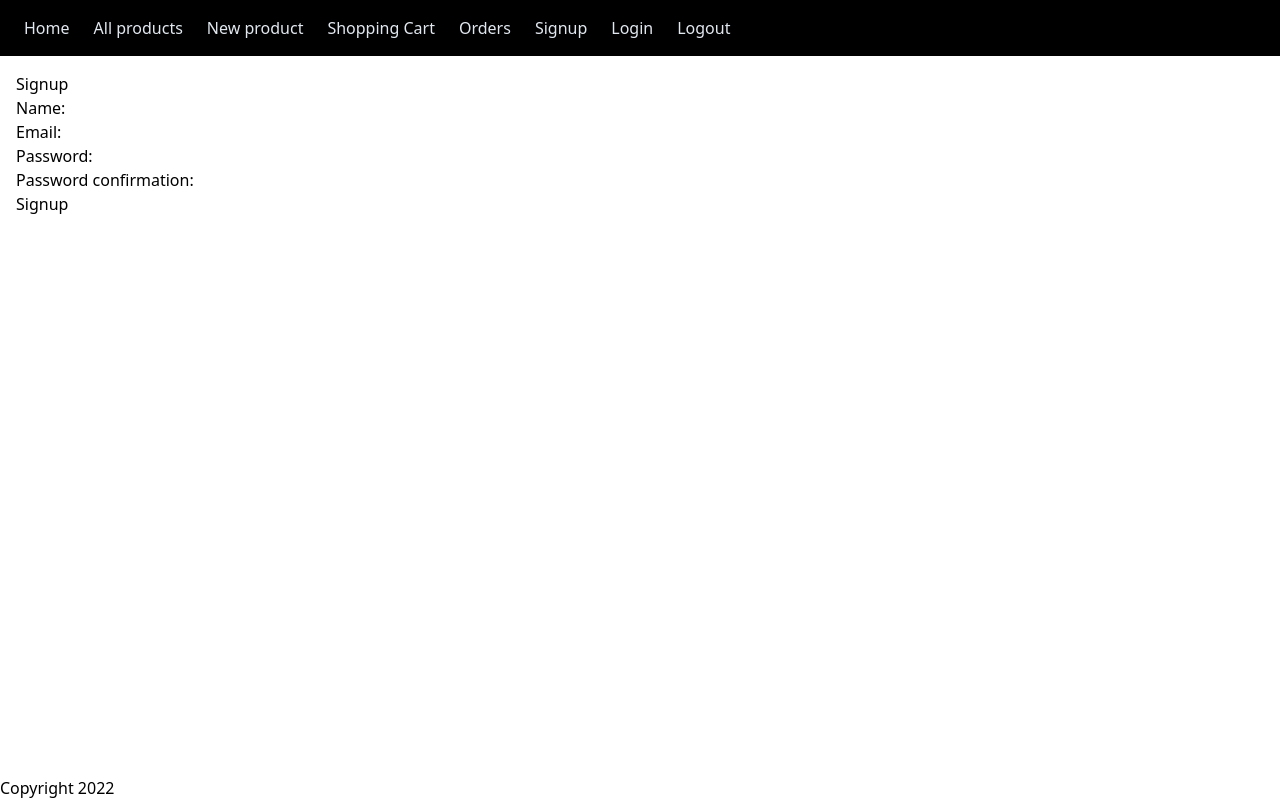
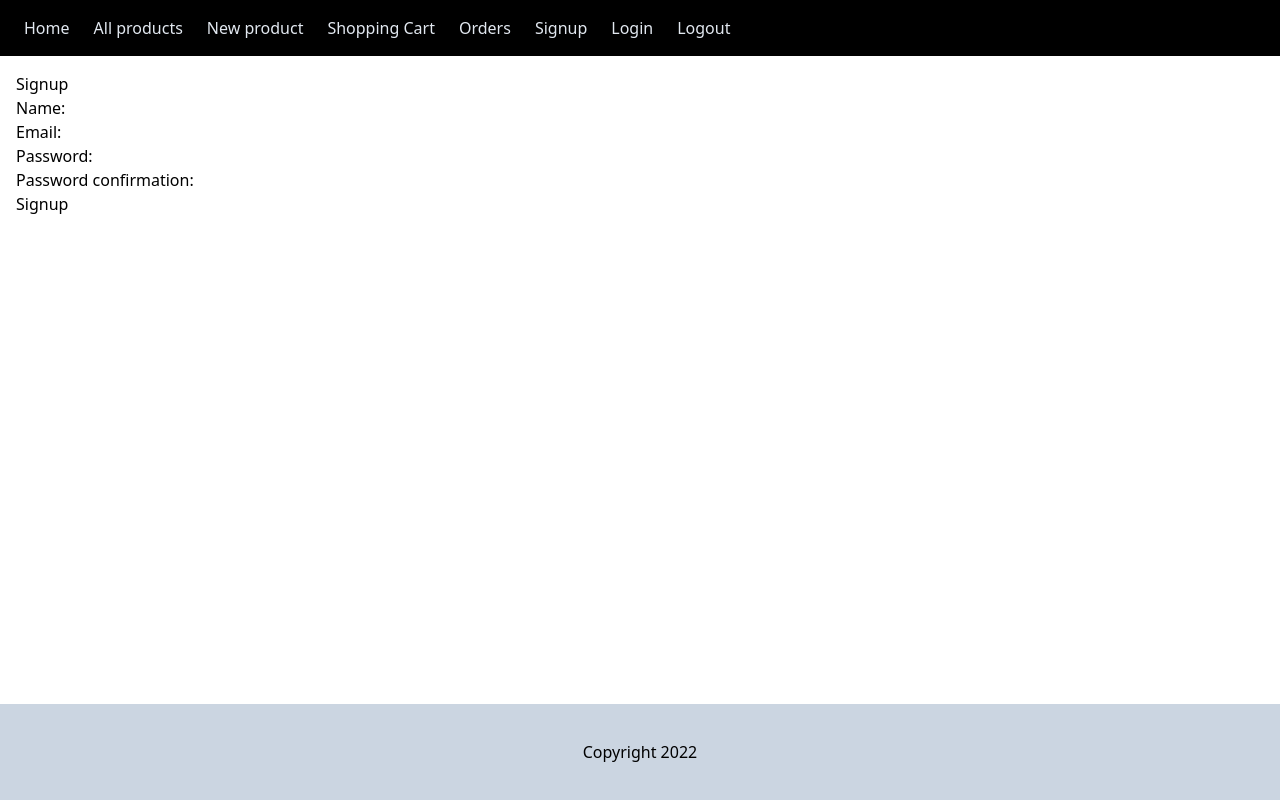
Before and after one commit to actualize-day-2024-09/demo-mini-capstone-frontend, a React (Vite) app: page /signup in a window 1280 px wide. Built offline with nearby package versions, Linux system fonts and the light colour scheme.

Commit message:
Style footer

```diff
--- a/src/Footer.jsx
+++ b/src/Footer.jsx
@@ -1,6 +1,6 @@
 export function Footer() {
   return (
-    <footer>
+    <footer className="bg-slate-300 p-9 text-center">
       <p>Copyright 2022</p>
     </footer>
   );
```
